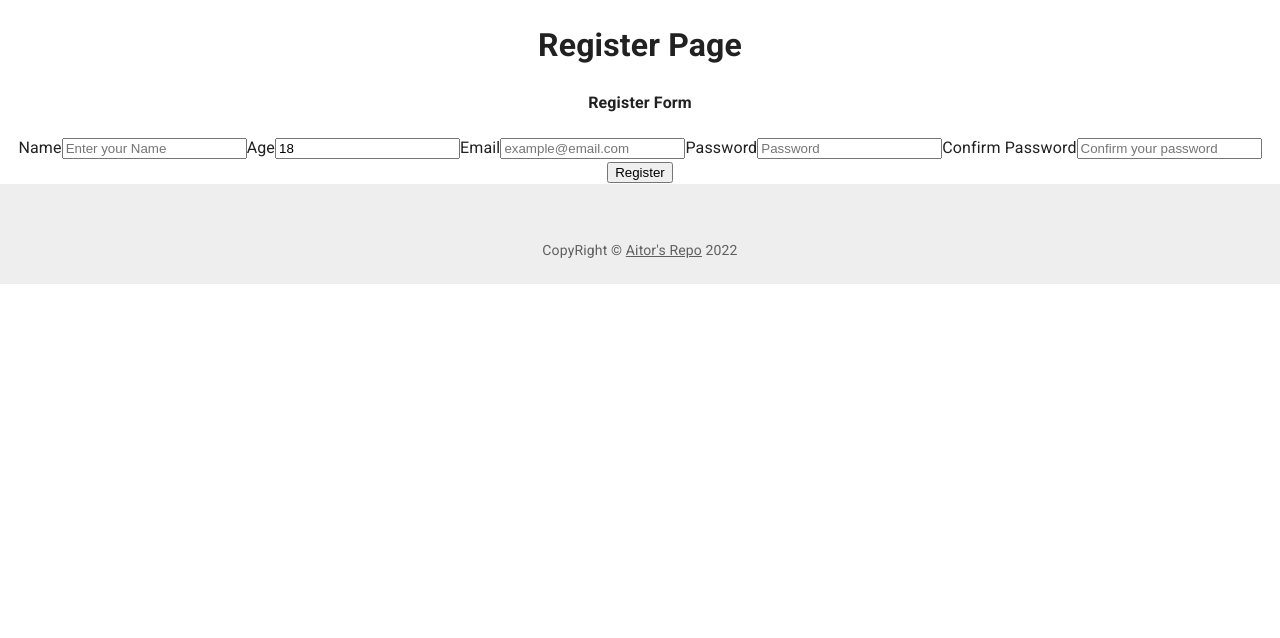
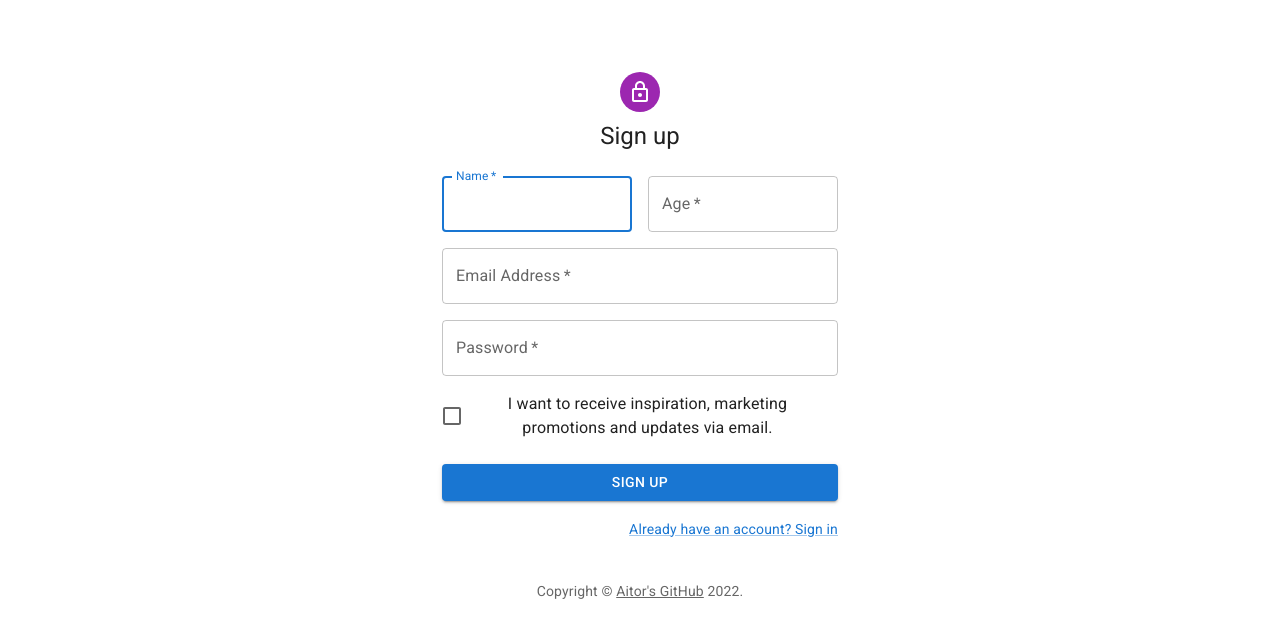
Before and after one commit to Dekkvar/OpenBootcamp-MERN-FrontEnd, a React (Create React App) app: page /register in a window 1280 px wide. Shown: the top 638 px of the page. Built offline with nearby package versions, Linux system fonts and the light colour scheme.

Commit message:
MUI Login and Register form, navigation update

```diff
--- a/src/App.tsx
+++ b/src/App.tsx
@@ -5,7 +5,6 @@
 import { BrowserRouter as Router } from 'react-router-dom';
 
 import { AppRoutes } from './routes/Routes';
-import { StickyFooter } from './components/dashboard/StickyFooter';
 
 function App() {
   return (
@@ -13,7 +12,6 @@
       <Router>
         <AppRoutes />
       </Router>
-      <StickyFooter />
     </div>
   );
 }
--- a/src/components/dashboard/CopyRight.tsx
+++ b/src/components/dashboard/CopyRight.tsx
@@ -4,11 +4,11 @@
 export const CopyRight = (props: any) => {
   return (
     <Typography variant="body2" color="text.secondary" align="center" { ...props }>
-      { 'CopyRight © ' }
+      { 'Copyright © ' }
       <Link color='inherit' href="https://github.com/dekkvar">
-        Aitor's Repo
+        Aitor's GitHub
       </Link>
-      { ' ' + new Date().getFullYear() }
+      { ' ' + new Date().getFullYear() + '.' }
     </Typography>
   )
 }
--- a/src/components/dashboard/Dashboard.tsx
+++ b/src/components/dashboard/Dashboard.tsx
@@ -33,6 +33,7 @@
 
 // List for the menu
 import { MenuItems } from './MenuItems';
+import { StickyFooter } from './StickyFooter';
 
 // Width for Drawer Menu
 const drawerWidth: number = 240;
@@ -202,6 +203,7 @@
           </Container>
         </Box>
       </Box>
+      <StickyFooter />
     </ThemeProvider>
   )
 }
--- a/src/components/dashboard/MenuItems.tsx
+++ b/src/components/dashboard/MenuItems.tsx
@@ -13,7 +13,7 @@
 export const MenuItems = (
   <React.Fragment>
     {/* Dashboard to Katas Button */}
-    <ListItemButton>
+    <ListItemButton href='/katas'>
       <ListItemIcon>
         <DashboardIcon />
       </ListItemIcon>
--- a/src/components/dashboard/StickyFooter.tsx
+++ b/src/components/dashboard/StickyFooter.tsx
@@ -20,7 +20,7 @@
       }}>
         <Container maxWidth='sm'>
           <CopyRight sx={{
-            pt: 4
+            pt: 1
           }} />
         </Container>
       </Box>
--- /dev/null
+++ b/src/components/forms/LoginFormMUI.tsx
@@ -0,0 +1,117 @@
+import * as React from 'react';
+import Avatar from '@mui/material/Avatar';
+import Button from '@mui/material/Button';
+import CssBaseline from '@mui/material/CssBaseline';
+import TextField from '@mui/material/TextField';
+import FormControlLabel from '@mui/material/FormControlLabel';
+import Checkbox from '@mui/material/Checkbox';
+import Link from '@mui/material/Link';
+import Paper from '@mui/material/Paper';
+import Box from '@mui/material/Box';
+import Grid from '@mui/material/Grid';
+import LockOutlinedIcon from '@mui/icons-material/LockOutlined';
+import Typography from '@mui/material/Typography';
+import { createTheme, ThemeProvider } from '@mui/material/styles';
+import { CopyRight } from '../dashboard/CopyRight';
+
+const theme = createTheme();
+
+export default function LoginForm() {
+  const handleSubmit = (event: React.FormEvent<HTMLFormElement>) => {
+    event.preventDefault();
+    const data = new FormData(event.currentTarget);
+    console.log({
+      email: data.get('email'),
+      password: data.get('password'),
+    });
+  };
+
+  return (
+    <ThemeProvider theme={theme}>
+      <Grid container component="main" sx={{ height: '100vh' }}>
+        <CssBaseline />
+        <Grid
+          item
+          xs={false}
+          sm={4}
+          md={7}
+          sx={{
+            backgroundImage: 'url(https://source.unsplash.com/random)',
+            backgroundRepeat: 'no-repeat',
+            backgroundColor: (t) =>
+              t.palette.mode === 'light' ? t.palette.grey[50] : t.palette.grey[900],
+            backgroundSize: 'cover',
+            backgroundPosition: 'center',
+          }}
+        />
+        <Grid item xs={12} sm={8} md={5} component={Paper} elevation={6} square>
+          <Box
+            sx={{
+              my: 8,
+              mx: 4,
+              display: 'flex',
+              flexDirection: 'column',
+              alignItems: 'center',
+            }}
+          >
+            <Avatar sx={{ m: 1, bgcolor: 'secondary.main' }}>
+              <LockOutlinedIcon />
+            </Avatar>
+            <Typography component="h1" variant="h5">
+              Sign in
+            </Typography>
+            <Box component="form" noValidate onSubmit={handleSubmit} sx={{ mt: 1 }}>
+              <TextField
+                margin="normal"
+                required
+                fullWidth
+                id="email"
+                label="Email Address"
+                name="email"
+                autoComplete="email"
+                autoFocus
+              />
+              <TextField
+                margin="normal"
+                required
+                fullWidth
+                name="password"
+                label="Password"
+                type="password"
+                id="password"
+                autoComplete="current-password"
+              />
+              <FormControlLabel
+                control={<Checkbox value="remember" color="primary" />}
+                label="Remember me"
+              />
+              <Button
+                type="submit"
+                fullWidth
+                variant="contained"
+                sx={{ mt: 3, mb: 2 }}
+              >
+                Sign In
+              </Button>
+              <Grid container>
+                <Grid item xs sx={{
+                  textAlign: 'left'
+                }}>
+                  <Link href="#" variant="body2">
+                    Forgot password?
+                  </Link>
+                </Grid>
+                <Grid item>
+                  <Link href="/register" variant="body2">
+                    {"Don't have an account? Sign Up"}
+                  </Link>
+                </Grid>
+              </Grid>
+              <CopyRight sx={{ mt: 5 }} />
+            </Box>
+          </Box>
+        </Grid>
+      </Grid>
+    </ThemeProvider>
+  );
+}
--- /dev/null
+++ b/src/components/forms/RegisterFormMUI.tsx
@@ -0,0 +1,120 @@
+import * as React from 'react';
+import Avatar from '@mui/material/Avatar';
+import Button from '@mui/material/Button';
+import CssBaseline from '@mui/material/CssBaseline';
+import TextField from '@mui/material/TextField';
+import FormControlLabel from '@mui/material/FormControlLabel';
+import Checkbox from '@mui/material/Checkbox';
+import Link from '@mui/material/Link';
+import Grid from '@mui/material/Grid';
+import Box from '@mui/material/Box';
+import LockOutlinedIcon from '@mui/icons-material/LockOutlined';
+import Typography from '@mui/material/Typography';
+import Container from '@mui/material/Container';
+import { createTheme, ThemeProvider } from '@mui/material/styles';
+import { CopyRight } from '../dashboard/CopyRight';
+
+const theme = createTheme();
+
+export default function RegisterForm() {
+  const handleSubmit = (event: React.FormEvent<HTMLFormElement>) => {
+    event.preventDefault();
+    const data = new FormData(event.currentTarget);
+    console.log({
+      email: data.get('email'),
+      password: data.get('password'),
+    });
+  };
+
+  return (
+    <ThemeProvider theme={theme}>
+      <Container component="main" maxWidth="xs">
+        <CssBaseline />
+        <Box
+          sx={{
+            marginTop: 8,
+            display: 'flex',
+            flexDirection: 'column',
+            alignItems: 'center',
+          }}
+        >
+          <Avatar sx={{ m: 1, bgcolor: 'secondary.main' }}>
+            <LockOutlinedIcon />
+          </Avatar>
+          <Typography component="h1" variant="h5">
+            Sign up
+          </Typography>
+          <Box component="form" noValidate onSubmit={handleSubmit} sx={{ mt: 3 }}>
+            <Grid container spacing={2}>
+              <Grid item xs={12} sm={6}>
+                <TextField
+                  autoComplete="given-name"
+                  name="name"
+                  required
+                  fullWidth
+                  id="name"
+                  label="Name"
+                  autoFocus
+                />
+              </Grid>
+              <Grid item xs={12} sm={6}>
+                <TextField
+                  required
+                  fullWidth
+                  id="age"
+                  label="Age"
+                  name="age"
+                  type='number'
+                  inputProps={{ pattern: '[0-9]*', min: 0, max: 99}}
+                />
+              </Grid>
+              <Grid item xs={12}>
+                <TextField
+                  required
+                  fullWidth
+                  id="email"
+                  label="Email Address"
+                  name="email"
+                  autoComplete="email"
+                />
+              </Grid>
+              <Grid item xs={12}>
+                <TextField
+                  required
+                  fullWidth
+                  name="password"
+                  label="Password"
+                  type="password"
+                  id="password"
+                  autoComplete="new-password"
+                />
+              </Grid>
+              <Grid item xs={12}>
+                <FormControlLabel
+                  control={<Checkbox value="allowExtraEmails" color="primary" />}
+                  label="I want to receive inspiration, marketing promotions and updates via email."
+                />
+              </Grid>
+            </Grid>
+            <Button
+              type="submit"
+              fullWidth
+              variant="contained"
+              sx={{ mt: 3, mb: 2 }}
+            >
+              Sign Up
+            </Button>
+            <Grid container justifyContent="flex-end">
+              <Grid item>
+                <Link href="/login" variant="body2">
+                  Already have an account? Sign in
+                </Link>
+              </Grid>
+            </Grid>
+          </Box>
+        </Box>
+        <CopyRight sx={{ mt: 5 }} />
+      </Container>
+    </ThemeProvider>
+  );
+}
--- a/src/pages/LoginPage.tsx
+++ b/src/pages/LoginPage.tsx
@@ -1,12 +1,9 @@
 import React from "react";
-import LoginForm from "../components/forms/LoginForm";
+import LoginForm from "../components/forms/LoginFormMUI";
 
 export const LoginPage = () => {
   return (
     <div>
-      <h1>
-        Login Page
-      </h1>
       <LoginForm />
     </div>
   )
--- a/src/pages/RegisterPage.tsx
+++ b/src/pages/RegisterPage.tsx
@@ -1,12 +1,9 @@
 import React from "react";
-import RegisterForm from "../components/forms/RegisterForm";
+import RegisterForm from "../components/forms/RegisterFormMUI";
 
 export const RegisterPage = () => {
   return (
     <div>
-      <h1>
-        Register Page
-      </h1>
       <RegisterForm />
     </div>
   )
```
